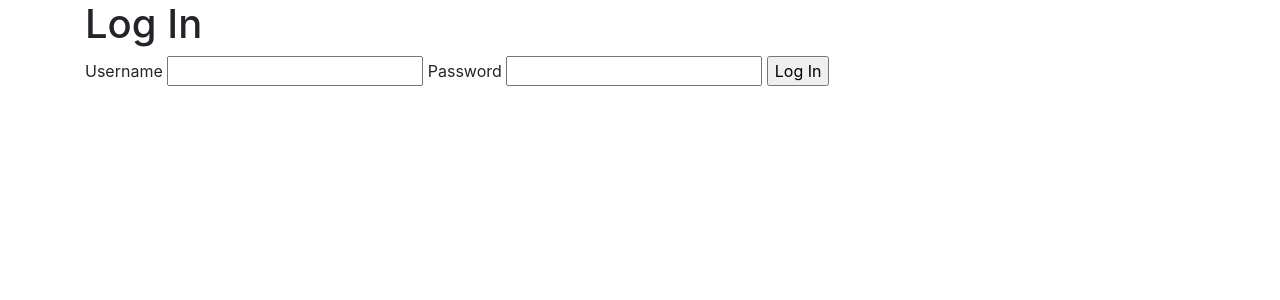
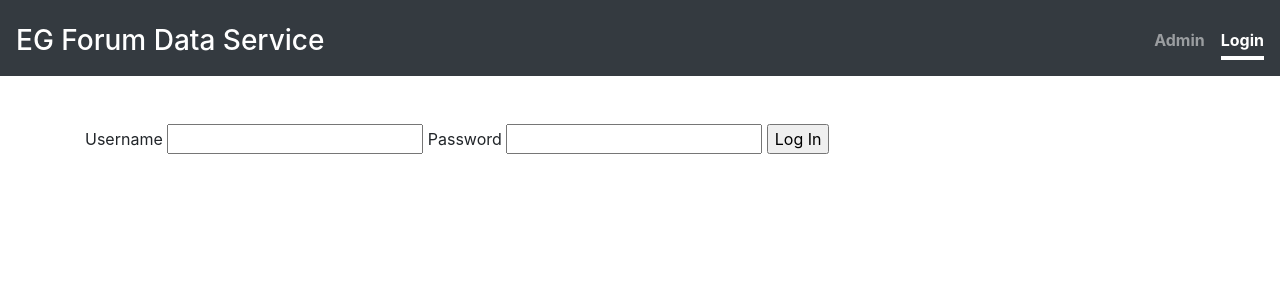
Before and after one commit to teamsterjr/egfds, a Flask app: page /adm/login in a window 1280 px wide. Shown: the top 300 px of the page. Run offline with Flask 2, Linux system fonts and the light colour scheme; some libraries are stand-ins or nearby versions.

Commit message:
Navigation

```diff
--- a/application.py
+++ b/application.py
@@ -1,5 +1,15 @@
 from ninty import create_app
+import os
+
 app = create_app()
 
 if __name__ == '__main__':
-    app.run()
+    extra_dirs = ['ninty',]
+    extra_files = extra_dirs[:]
+    for extra_dir in extra_dirs:
+        for dirname, dirs, files in os.walk(extra_dir):
+            for filename in files:
+                filename = os.path.join(dirname, filename)
+                if os.path.isfile(filename):
+                    extra_files.append(filename)
+    app.run(host="0.0.0.0", port="8080", extra_files=extra_files)
--- a/ninty/admin.py
+++ b/ninty/admin.py
@@ -1,6 +1,7 @@
 import functools
 import click
 from dateutil.parser import parse
+import collections
 from datetime import datetime
 import MySQLdb
 
@@ -10,17 +11,19 @@ from flask import (
     g,
     jsonify,
     redirect,
-    render_template,
     request,
     session,
     url_for,
+    send_file
 )
+
+from .main import render_with_nav
 
 from werkzeug.security import check_password_hash, generate_password_hash
 from flask.cli import with_appcontext
 
-from ninty.db import get_db, query_db, commit_db
-from ninty.games import get_games
+from .db import get_db, query_db, commit_db
+from .games import get_games
 
 bp = Blueprint("admin", __name__, url_prefix="/adm")
 
@@ -75,7 +78,7 @@ def login():
 
         flash(error)
 
-    return render_template("admin/login.html")
+    return render_with_nav("admin/login.html", this='/login', sections=admin_sections())
 
 
 @click.command('register')
@@ -123,14 +126,14 @@ def register(username, password, admin=False):
 @bp.route('/logout')
 def logout():
     session.clear()
-    return redirect(url_for('index'))
+    return redirect(url_for('admin.index'))
 
 
 @bp.route("/")
 @login_required
 def index():
     users = query_db('select * from user')
-    return render_template("admin/index.html", users=users)
+    return render_with_nav("admin/index.html", sections=admin_sections(), users=users)
 
 
 @bp.route('/user/<username>')
@@ -139,7 +142,7 @@ def show_user_profile(username):
     # show the user profile for that user
     user = query_db('select * from user where username=%s', [username],True)
     comments = query_db('select g.name as game, c.comment, c.up - c.down as vote, c.date from comment c, game_instance gi, game g where c.user_id=%s and c.instance_id = gi.id and g.id=gi.game_id', [user.get("id")])
-    return render_template("admin/user.html", user=user, comments=comments)
+    return render_with_nav("admin/user.html", user=user, this='/adm/user', comments=comments, sections=admin_sections())
 
 
 @bp.route('/user/add-user', methods=["POST"])
@@ -193,5 +196,20 @@ def add_comment():
         return jsonify(error="something went wrong"), 400
     return jsonify(success=True)
 
+@bp.route("/todo")
+@login_required
+def todo():
+    return send_file('../TODO', mimetype='text/plain')
+
+
+def admin_sections():
+    sections = collections.OrderedDict()
+    sections['/']={'name':"Admin", 'url':'/adm'}
+    if(g.user):
+        sections['/logout']={'name':"Logout", 'url':'/adm/logout'}
+    else:
+        sections['/login']={'name':"Login", 'url':'/adm/login'}
+    return sections
+
 def init_app(app):
     app.cli.add_command(register_admin_command)
--- /dev/null
+++ b/ninty/main.py
@@ -0,0 +1,24 @@
+from flask import (
+    Blueprint, flash, g, redirect, render_template, request, url_for, jsonify
+)
+from werkzeug.exceptions import abort
+import collections
+
+bp = Blueprint('main', __name__)
+
+@bp.route('/')
+def index():
+    # flash('blah')
+    return redirect(url_for('games.recommendations'))
+
+def default_sections():
+    sections = collections.OrderedDict()
+    sections['/']={'name':"Home", 'url':'/'}
+    sections['/games']={'name':"Game Recommendations", 'url':'/games'}
+    return sections
+
+def render_with_nav(tmpl_name, this='/', sections=default_sections(), **kwargs):
+    print(sections)
+    if(sections.get(this)):
+        sections[this]["selected"]=True
+    return render_template(tmpl_name, sections=sections, **kwargs)
--- a/ninty/static/css/style.css
+++ b/ninty/static/css/style.css
@@ -1,12 +1,46 @@
-.content>header {
-    display: flex;
-    align-items: flex-end;
+/*
+ * Header
+ */
+.masthead {
+  margin-bottom: 2rem;
 }
 
-.content>header h1 {
-    flex: auto;
-    margin: 1rem 0 0.25rem 0;
+.masthead-brand, .masthead-brand:focus, .masthead-brand:hover {
+  margin-bottom: 0;
+  color: white;
 }
+
+.nav-masthead .nav-link {
+  padding: .25rem 0;
+  font-weight: 700;
+  color: rgba(255, 255, 255, .5);
+  background-color: transparent;
+  border-bottom: .25rem solid transparent;
+}
+
+.nav-masthead .nav-link:hover,
+.nav-masthead .nav-link:focus {
+  border-bottom-color: rgba(255, 255, 255, .25);
+}
+
+.nav-masthead .nav-link + .nav-link {
+  margin-left: 1rem;
+}
+
+.nav-masthead .active {
+  color: #fff;
+  border-bottom-color: #fff;
+}
+
+@media (min-width: 48em) {
+  .masthead-brand {
+    float: left;
+  }
+  .nav-masthead {
+    float: right;
+  }
+}
+
 
 .icon {
     width: 16px;
--- /dev/null
+++ b/ninty/templates/admin/base.html
@@ -0,0 +1,2 @@
+{% extends 'base.html' %}
+{% block headercolour %}bg-dark{% endblock %}
--- a/ninty/templates/admin/index.html
+++ b/ninty/templates/admin/index.html
@@ -1,4 +1,5 @@
-{% extends 'base.html' %}
+{% extends 'admin/base.html' %}
+
 {% block content %}
 <div class="users">
     <h4 class="row">Users:</h4>
--- a/ninty/templates/admin/login.html
+++ b/ninty/templates/admin/login.html
@@ -1,4 +1,4 @@
-{% extends "base.html" %}
+{% extends "admin/base.html" %}
 {% block header %}
 <h1>{% block title %}Log In{% endblock %}</h1>
 {% endblock %}
--- a/ninty/templates/admin/user.html
+++ b/ninty/templates/admin/user.html
@@ -1,4 +1,4 @@
-{% extends 'base.html' %}
+{% extends 'admin/base.html' %}
 
 {% block header %}
 <h5>{% block title %}User {{ user.username}}{% endblock %}</h5>
--- a/ninty/templates/base.html
+++ b/ninty/templates/base.html
@@ -21,18 +21,37 @@
 
 <body {% block body_attribs %}{% endblock body_attribs %}>
     {% block body -%}
-    <main role="main" class="container">
-        {% block navbar %}
-        <header>
-            {% block header %}{% endblock %}
+
+    <div class="d-flex {% block headercolour %}bg-primary{% endblock %} w-100 h-100 p-3 mx-auto flex-column">
+        <header class="mb-auto">
+            <div class="inner">
+                <h3><a class="masthead-brand" href="/">EG Forum Data Service</a></h3>
+                <nav class="nav nav-masthead justify-content-center">
+                    {% block nav %}
+                    {% if sections %}
+                    {% for url, section in sections.items() %}
+                        {% if section.get('selected', False) %}
+                            <a class="nav-link active" href="#">{{section.name}}</a>
+                        {% else %}
+                            <a class="nav-link" href="{{section.url}}">{{section.name}}</a>
+                        {% endif %}
+                    {% endfor %}
+                    {% endif %}
+                    {% endblock nav %}
+                </nav>
+            </div>
         </header>
-        {%- endblock navbar %}
+    </div>
+
+    <main role="main">
+        <div class="py-5">
+            <div class="container">
                 {% for message in get_flashed_messages() %}
-        <div class="alert alert-primary" role="alert">{{ message }}</div>
+                <div class="row alert alert-warning" role="alert">{{ message }}</div>
                 {% endfor %}
-        <div>
                 {% block content -%}
                 {%- endblock content %}
+            </div>
         </div>
     </main>
 
--- a/script/docker-compose.override.yml
+++ b/script/docker-compose.override.yml
@@ -16,5 +16,5 @@ services:
     volumes:
       - ../ninty:/var/app/ninty
     entrypoint:
-      - bin/flask
-    command: ["run","-p","8080", "-h","0.0.0.0"]
+      - bin/python
+    command: ["application.py"]
```
Also changed, not shown: ninty/__init__.py (+4 -3 lines), ninty/games.py (+5 -4 lines), ninty/static/js/ninty.js (+4 -3 lines), ninty/templates/games/index.html (added, +36 -0 lines), ninty/templates/index.html (+1 -53 lines), 2 other files. Lines whose indentation alone changed are shown as unchanged.
